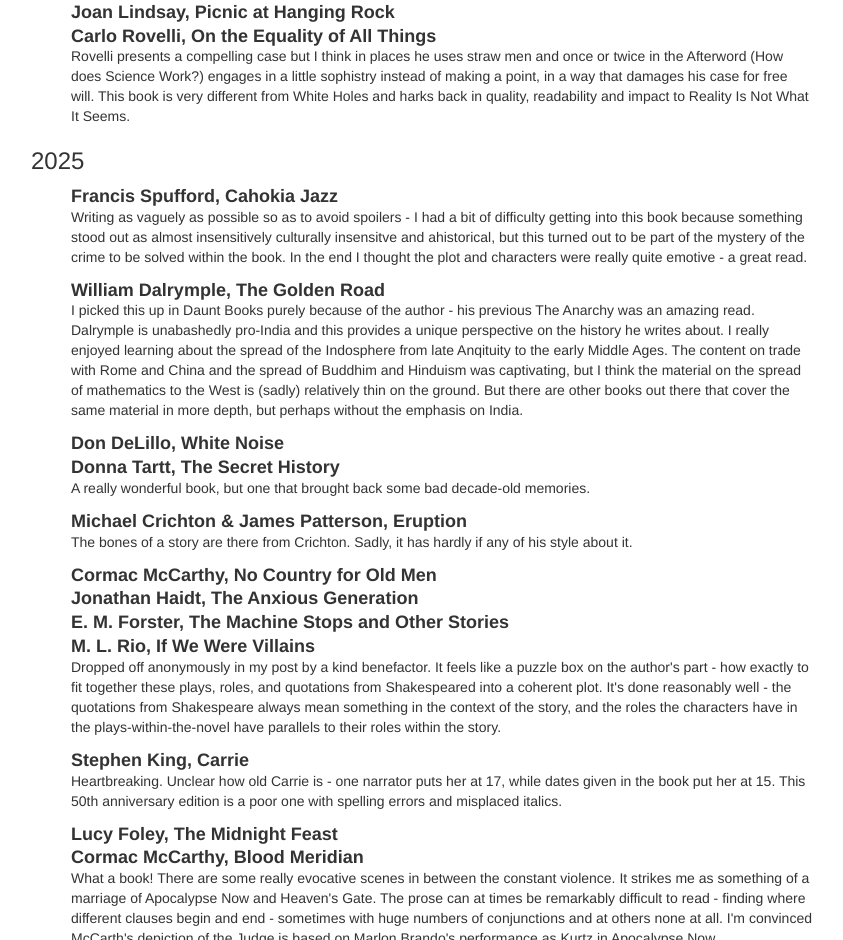
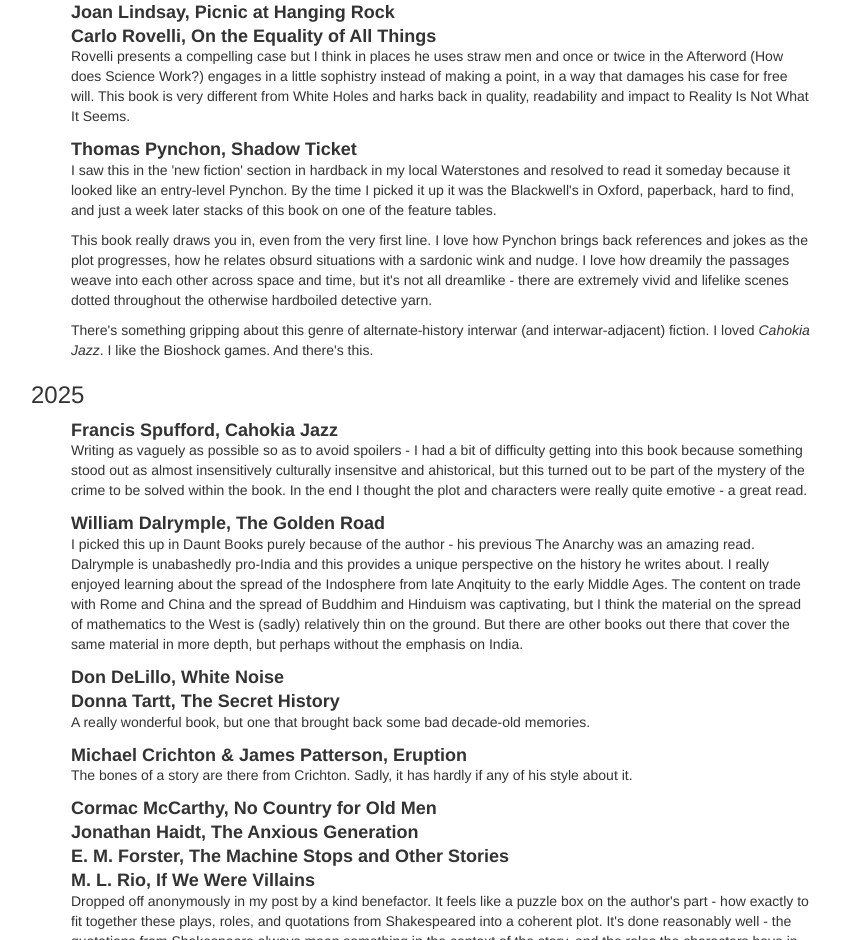
Before and after one commit to jngraham/jngraham.github.io, a plain HTML site: page reading-list.html in a window 1280 px wide. Shown: the part 1743-2683 px from the top of the page, without its empty margins (39-882 px from the left). Drawn offline with nearby package versions, Linux system fonts and the light colour scheme.

Commit message:
new book

```diff
--- a/reading-list.html
+++ b/reading-list.html
@@ -298,6 +298,23 @@
             <div class="row">
               <div class="col-sm-8">
                 <p>Rovelli presents a compelling case but I think in places he uses straw men and once or twice in the Afterword (How does Science Work?) engages in a little sophistry instead of making a point, in a way that damages his case for free will. This book is very different from White Holes and harks back in quality, readability and impact to Reality Is Not What It Seems.</p>
+              </div>
+            </div>
+          </li>
+
+          <li>
+            <div class="container entry">
+              <div class="row">
+                <h2 class="title">Thomas Pynchon, Shadow Ticket</h2>
+              </div>
+            </div>
+            <div class="row">
+              <div class="col-sm-8">
+                <p>I saw this in the 'new fiction' section in hardback in my local Waterstones and resolved to read it someday because it looked like an entry-level Pynchon. By the time I picked it up it was the Blackwell's in Oxford, paperback, hard to find, and just a week later stacks of this book on one of the feature tables.</p>
+
+                <p>This book really draws you in, even from the very first line. I love how Pynchon brings back references and jokes as the plot progresses, how he relates obsurd situations with a sardonic wink and nudge. I love how dreamily the passages weave into each other across space and time, but it's not all dreamlike - there are extremely vivid and lifelike scenes dotted throughout the otherwise hardboiled detective yarn.</p>
+
+                <p>There's something gripping about this genre of alternate-history interwar (and interwar-adjacent) fiction. I loved <i>Cahokia Jazz</i>. I like the Bioshock games. And there's this.</p>
               </div>
             </div>
           </li>
```
